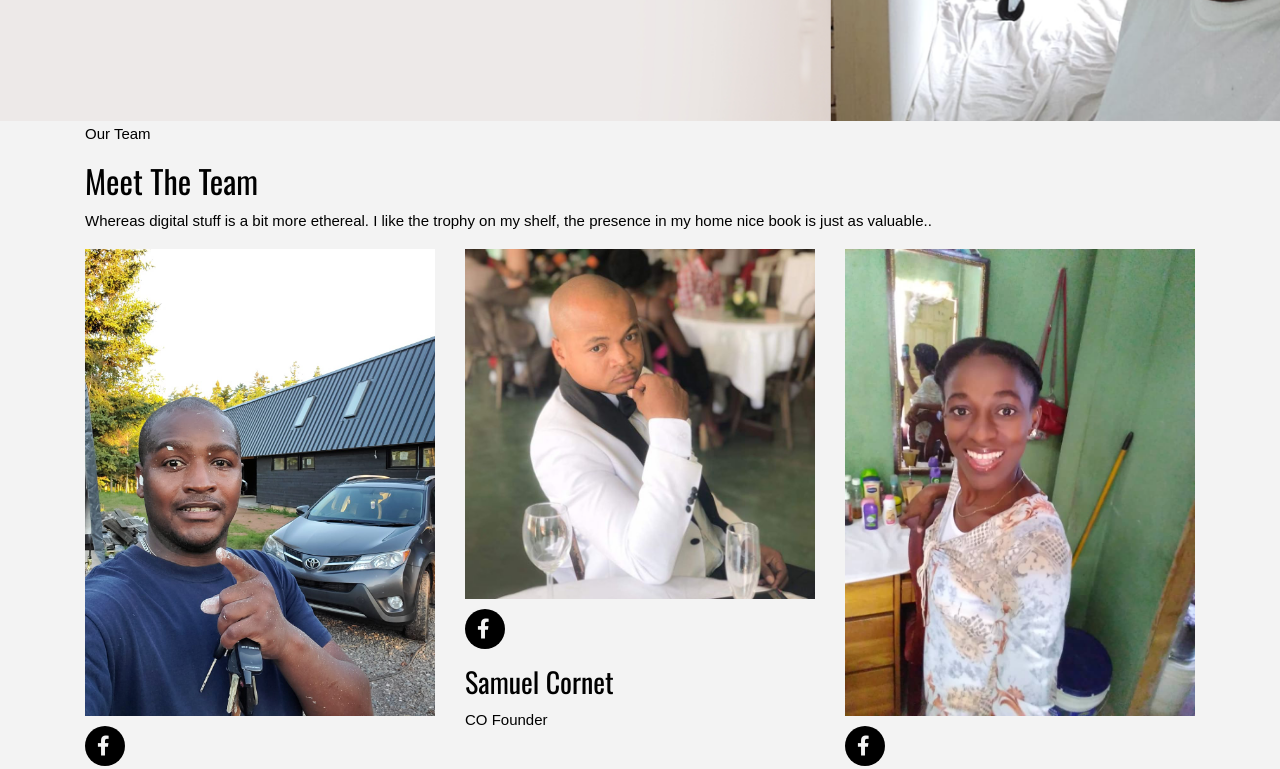
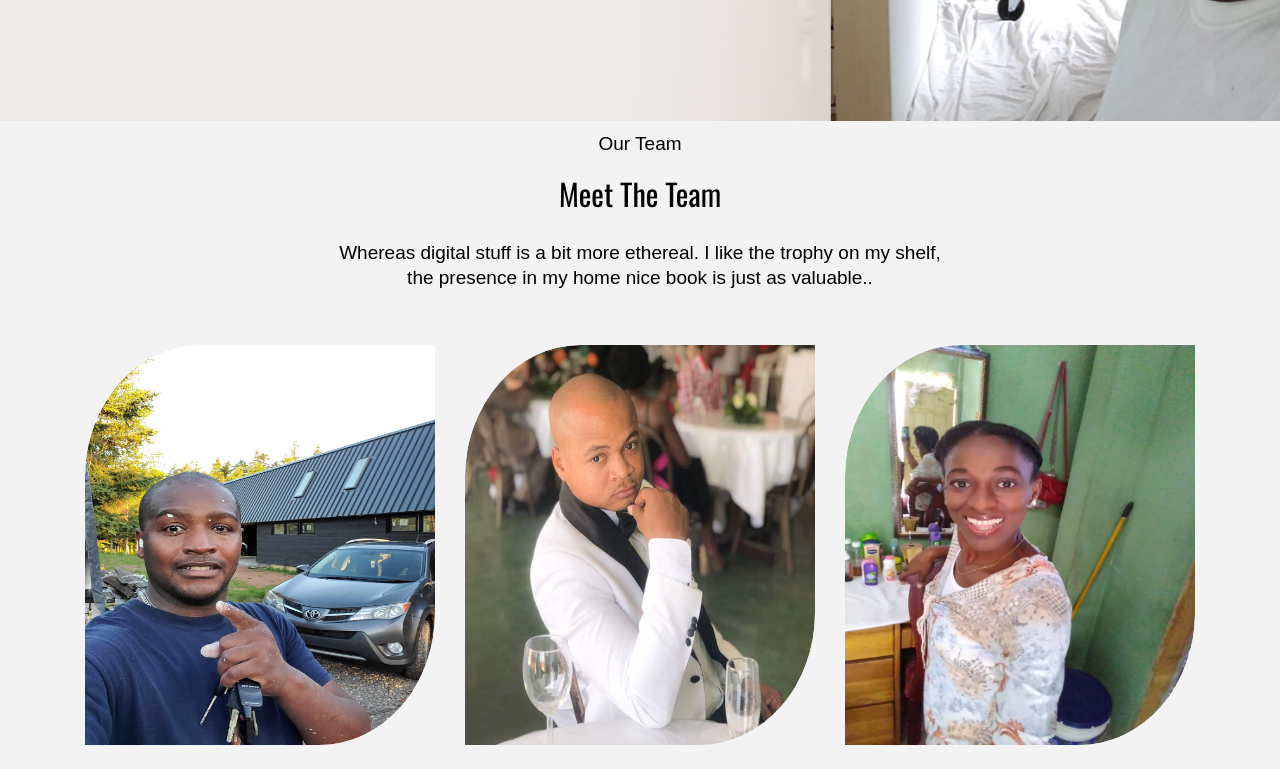
Before and after one commit to cornets28/tru-color-painting, a React (Create React App) app: page /about-us in a window 1280 px wide. Shown: the part 2100-2869 px from the top of the page. Built offline with nearby package versions, Linux system fonts and the light colour scheme.

Commit message:
add css styling for the team members

```diff
--- a/src/App.css
+++ b/src/App.css
@@ -931,6 +931,88 @@ section.wepaint-thecolor {
 
 /* End Our-Experience */
 
+/* --- Our Team ---*/
+section.our-team {
+    padding: 0px 0px 100px;
+    overflow: hidden;
+}
+.ot-2 {
+    padding: 50px 0px 0px !important;
+}
+.st-member {
+    margin: 15px auto;
+    position: relative;
+    top: 30px;
+    width: 100%;
+    height: 400px;
+    overflow: hidden;
+    margin-bottom: 51px;
+    border-bottom-right-radius: 33%;
+    border-top-left-radius: 33%;
+}
+.st-member img {
+    width: 100%;
+    height: 100%;
+    border-bottom-right-radius: 33%;
+    border-top-left-radius: 33%;
+}
+.st-member:hover::before{
+    height: 100%;
+    top: 0;
+}
+.st-member:hover .st-s-icon{
+    opacity: 1;
+}
+.st-member::before{
+    position: absolute;
+    content: '';
+    width:100%;
+    height: 0%;
+    transition: .5s ease;
+    z-index: 1;
+    left:0;
+    top: 50%;
+    right: 0;
+    border-bottom-right-radius: 33%;
+    border-top-left-radius: 33%;
+    background: rgba(0, 0, 0, 0.4);
+}
+.st-member p {
+    font-family: 'Muli', sans-serif;
+    font-weight: 600;
+}
+.st-s-icon ul li {
+    display: inline-block;
+    list-style: none;
+}
+.st-s-icon {
+    position: absolute;
+    top: 43%;
+    z-index: 1;
+    opacity: 0;
+    transition: .5s ease-in;
+    transition: .2s ease-out;
+    left: 14%;
+}
+.os-content h2 {
+    font-size: 30px;
+    text-align: center;
+    padding: 10px 0px;
+}
+.os-content p:first-child {
+    text-align: center;
+}
+.os-content p{
+    width: 56%;
+    text-align: center;
+    padding: 10px 0px;
+    font-size: 19px;
+    margin: 0 auto;
+}
+.fullname {
+  font-weight: bold;
+}
+/* --- End Our team--- */
 /* --- footer-nav --- */
 .subscribe-top {
   position: relative;
```
